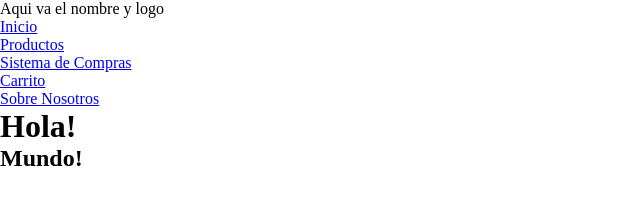
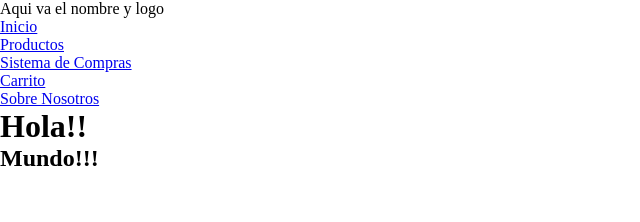
Before and after one commit to gitgodjs/Tu-mate.com, a React (Vite) app in the folder Frontend/: page / in a window 1280 px wide. Shown: the top 222 px of the page, without its empty margins (0-640 px from the left). Built offline with nearby package versions, Linux system fonts and the light colour scheme.

Commit message:
Probando conexion con Ubuntu

```diff
--- a/Frontend/src/Paginas/Inicio.tsx
+++ b/Frontend/src/Paginas/Inicio.tsx
@@ -1,8 +1,8 @@
 export default function Inicio() {
     return (
         <>
-            <h1>Hola!</h1>
-            <h2>Mundo!</h2>
+            <h1>Hola!!</h1>
+            <h2>Mundo!!!</h2>
         </>
     );
 }
```
Also changed, not shown: 1 other file (tests, documents, lock files or other folders).
